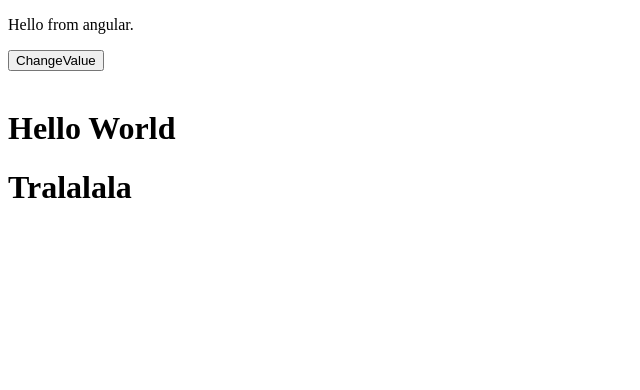
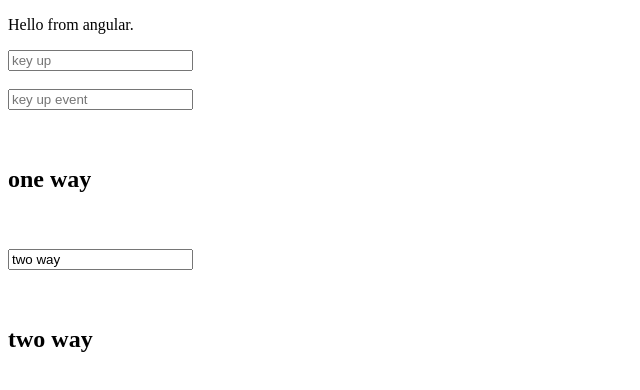
Before and after one commit to jaceksen/AngularFromFrontToBack, an Angular app: page / in a window 1280 px wide. Shown: the top 390 px of the page, without its empty margins (0-640 px from the left). Built offline with nearby package versions, Linux system fonts and the light colour scheme.

Commit message:
lekcja29_forms_twoWayDataBinding

```diff
--- a/src/app/components/sandbox/sandbox.componet.ts
+++ b/src/app/components/sandbox/sandbox.componet.ts
@@ -4,33 +4,52 @@ import { Component } from '@angular/core';
     selector:'sandbox',
     template:`
 
-    <button (click)="changeValue()">ChangeValue</button>
-    <br><br>
+        <input it="txt1" type="text" (keyup)="fireEvent($event)" placeholder="key up">
 
-    <h1> {{ text }}</h1>
+        <br><br>
 
-    <div *ngIf="value">
-        <h1>Tralalala</h1>
-    </div>
+        <div>
+        <input type="text" (keyup)="changeText($event)" placeholder="key up event">
+        </div>
+
+        <br><br>
+        <h2>{{ text }}</h2>
+
+        <br><br>
+
+        <div>
+        <input type="text" (keyup)="changeText2($event)" placeholder="key up event 2 way" value={{text2}}>
+        </div>
+
+       <br><br>
+        <h2>{{ text2 }}</h2>
 
         `
 })
 
+// keydown
+// focus
+// blur - kiedy jeste w danym polu w formatce i kliknę gdzie indziej
+// cut
+// copy
+// paste
+
 export class SandboxComponent{
 
-    text:string='Hello World';
-    value:boolean=true;
+    text:string="one way";
+    text2:string="two way";
 
-    changeValue(){
-        this.text = 'Goodbye World';
-        //za pomocą ifów
-        // if(this.value){
-        //     this.value = false;
-        // } else {
-        //     this.value = true;
-        // }
-        //lub inny sposób
-        //ustawia zawsze na przeciwną wartość
-        this.value = !this.value;
+    fireEvent(e){
+        console.log('keyUp');
+    }
+
+    //one way data bindig
+    changeText(e){
+        this.text = e.target.value;
+    }
+
+    //two way data binding
+    changeText2(m){
+        this.text2 = m.target.value;
     }
 }
```
